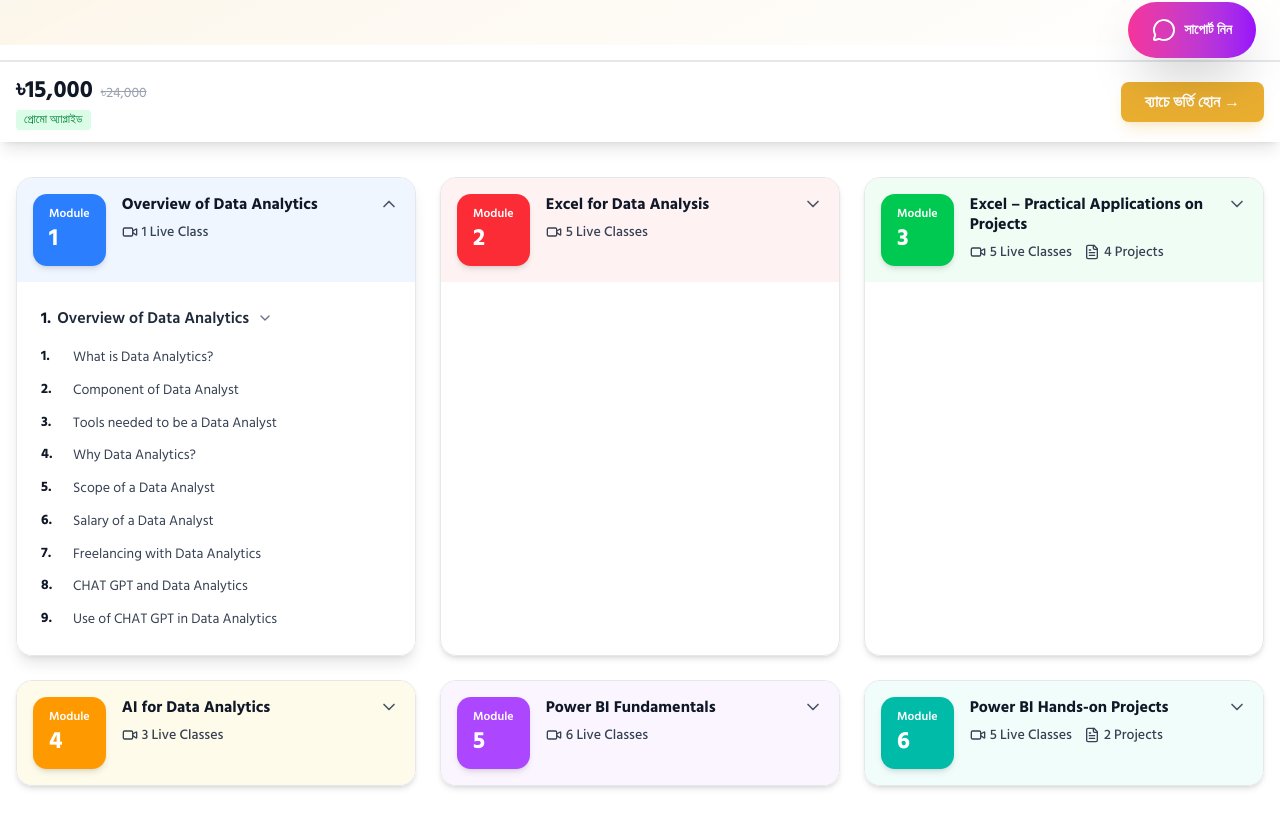
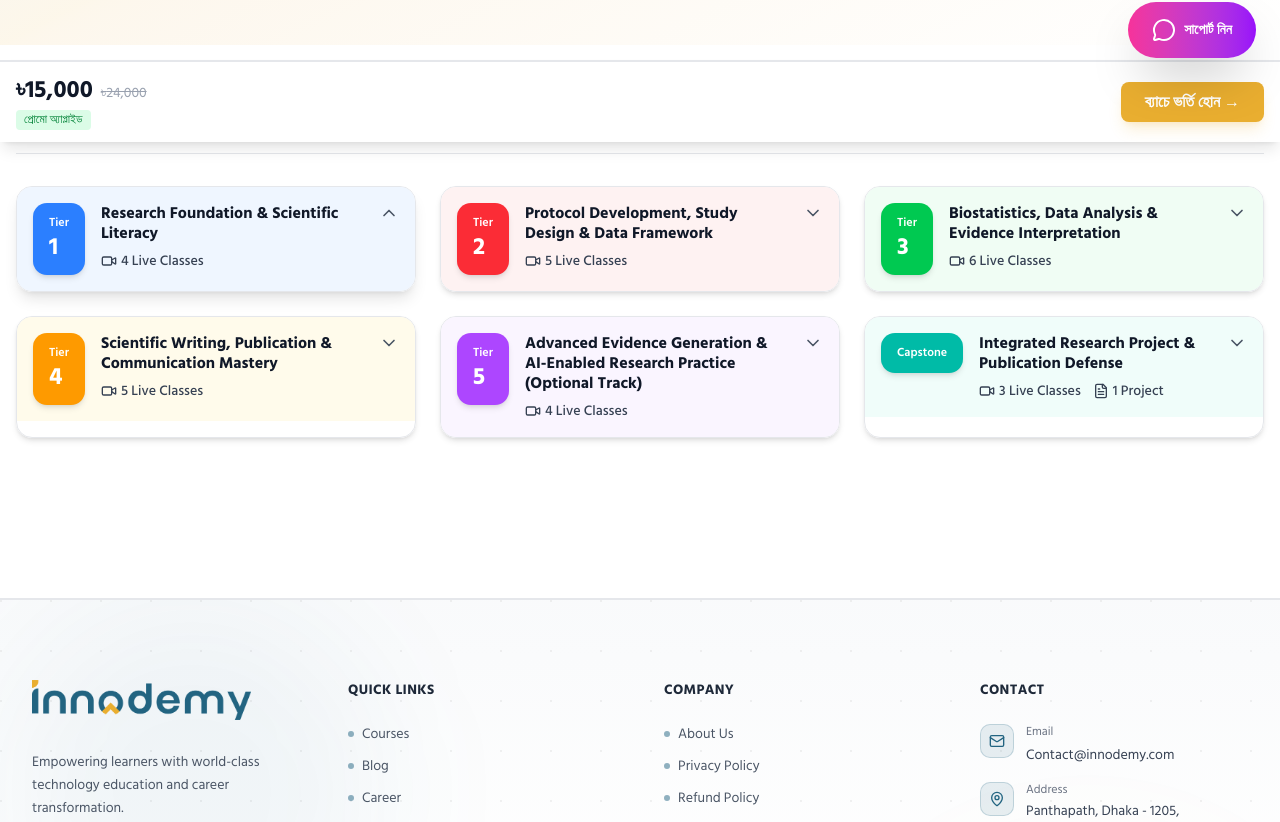
Before and after one commit to mehrabhossain1/innodemmy-frontend, a Next.js app: page /courses/innodemy-clinical-research-mastery-program in a window 1280 px wide. Shown: the part 658-1480 px from the top of the page. Built offline with nearby package versions, Linux system fonts and the light colour scheme.

Commit message:
feat: Update CourseModule component with new module titles, live class counts, and tier labels for enhanced course structure and clarity

```diff
--- a/app/courses/innodemy-clinical-research-mastery-program/components/CourseModule.tsx
+++ b/app/courses/innodemy-clinical-research-mastery-program/components/CourseModule.tsx
@@ -10,6 +10,7 @@ interface Topic {
 interface Module {
     id: number;
     number: number;
+    tierLabel: string;
     title: string;
     liveClasses: number;
     projects?: number;
@@ -23,27 +24,19 @@ const modules: Module[] = [
     {
         id: 1,
         number: 1,
-        title: "Overview of Data Analytics",
-        liveClasses: 1,
+        tierLabel: "Tier",
+        title: "Research Foundation & Scientific Literacy",
+        liveClasses: 4,
         color: "bg-blue-500",
         bgColor: "bg-blue-50",
         lightBgColor: "bg-blue-100",
-        topics: [
-            { id: 1, title: "What is Data Analytics?" },
-            { id: 2, title: "Component of Data Analyst" },
-            { id: 3, title: "Tools needed to be a Data Analyst" },
-            { id: 4, title: "Why Data Analytics?" },
-            { id: 5, title: "Scope of a Data Analyst" },
-            { id: 6, title: "Salary of a Data Analyst" },
-            { id: 7, title: "Freelancing with Data Analytics" },
-            { id: 8, title: "CHAT GPT and Data Analytics" },
-            { id: 9, title: "Use of CHAT GPT in Data Analytics" },
-        ],
+        topics: [],
     },
     {
         id: 2,
         number: 2,
-        title: "Excel for Data Analysis",
+        tierLabel: "Tier",
+        title: "Protocol Development, Study Design & Data Framework",
         liveClasses: 5,
         color: "bg-red-500",
         bgColor: "bg-red-50",
@@ -53,9 +46,9 @@ const modules: Module[] = [
     {
         id: 3,
         number: 3,
-        title: "Excel – Practical Applications on Projects",
-        liveClasses: 5,
-        projects: 4,
+        tierLabel: "Tier",
+        title: "Biostatistics, Data Analysis & Evidence Interpretation",
+        liveClasses: 6,
         color: "bg-green-500",
         bgColor: "bg-green-50",
         lightBgColor: "bg-green-100",
@@ -64,8 +57,9 @@ const modules: Module[] = [
     {
         id: 4,
         number: 4,
-        title: "AI for Data Analytics",
-        liveClasses: 3,
+        tierLabel: "Tier",
+        title: "Scientific Writing, Publication & Communication Mastery",
+        liveClasses: 5,
         color: "bg-amber-500",
         bgColor: "bg-amber-50",
         lightBgColor: "bg-amber-100",
@@ -74,8 +68,9 @@ const modules: Module[] = [
     {
         id: 5,
         number: 5,
-        title: "Power BI Fundamentals",
-        liveClasses: 6,
+        tierLabel: "Tier",
+        title: "Advanced Evidence Generation & AI-Enabled Research Practice (Optional Track)",
+        liveClasses: 4,
         color: "bg-purple-500",
         bgColor: "bg-purple-50",
         lightBgColor: "bg-purple-100",
@@ -84,9 +79,10 @@ const modules: Module[] = [
     {
         id: 6,
         number: 6,
-        title: "Power BI Hands-on Projects",
-        liveClasses: 5,
-        projects: 2,
+        tierLabel: "Capstone",
+        title: "Integrated Research Project & Publication Defense",
+        liveClasses: 3,
+        projects: 1,
         color: "bg-teal-500",
         bgColor: "bg-teal-50",
         lightBgColor: "bg-teal-100",
@@ -107,6 +103,7 @@ export default function CourseModule() {
                 <h2 className="text-3xl font-bold text-gray-900">
                     Course Module
                 </h2>
+                <hr className="my-2 border-gray-200" />
             </div>
 
             <div className="grid grid-cols-1 md:grid-cols-2 lg:grid-cols-3 gap-6">
@@ -130,10 +127,12 @@ export default function CourseModule() {
                                     className={`${module.color} text-white rounded-xl px-4 py-3 flex-shrink-0 shadow-md`}
                                 >
                                     <div className="text-xs font-semibold">
-                                        Module
+                                        {module.tierLabel}
                                     </div>
                                     <div className="text-2xl font-bold">
-                                        {module.number}
+                                        {module.tierLabel === "Capstone"
+                                            ? ""
+                                            : module.number}
                                     </div>
                                 </div>
 
```
